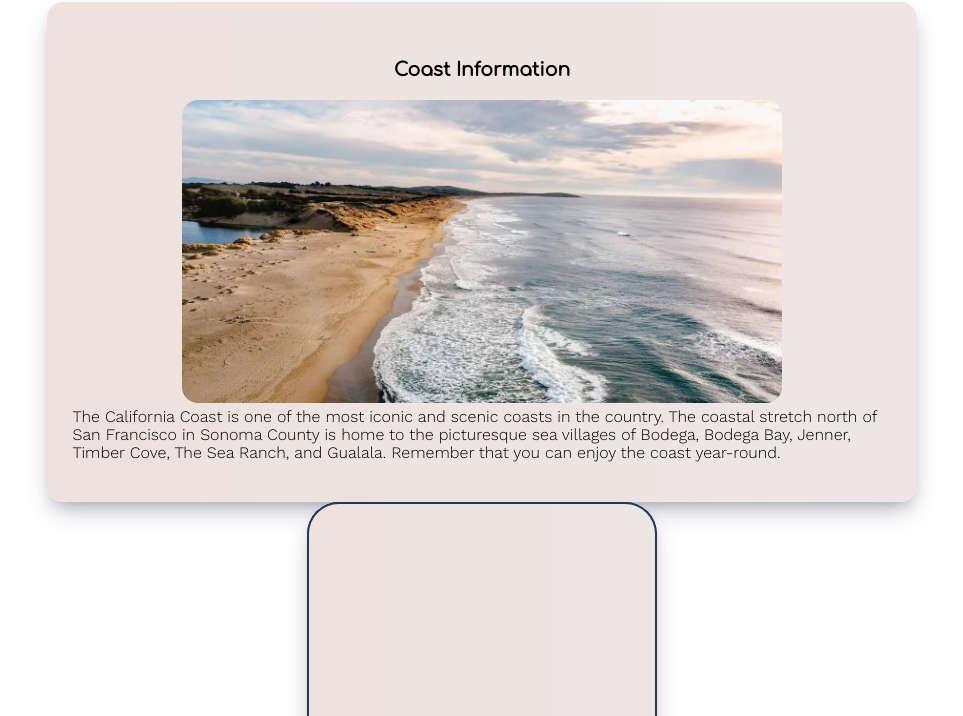
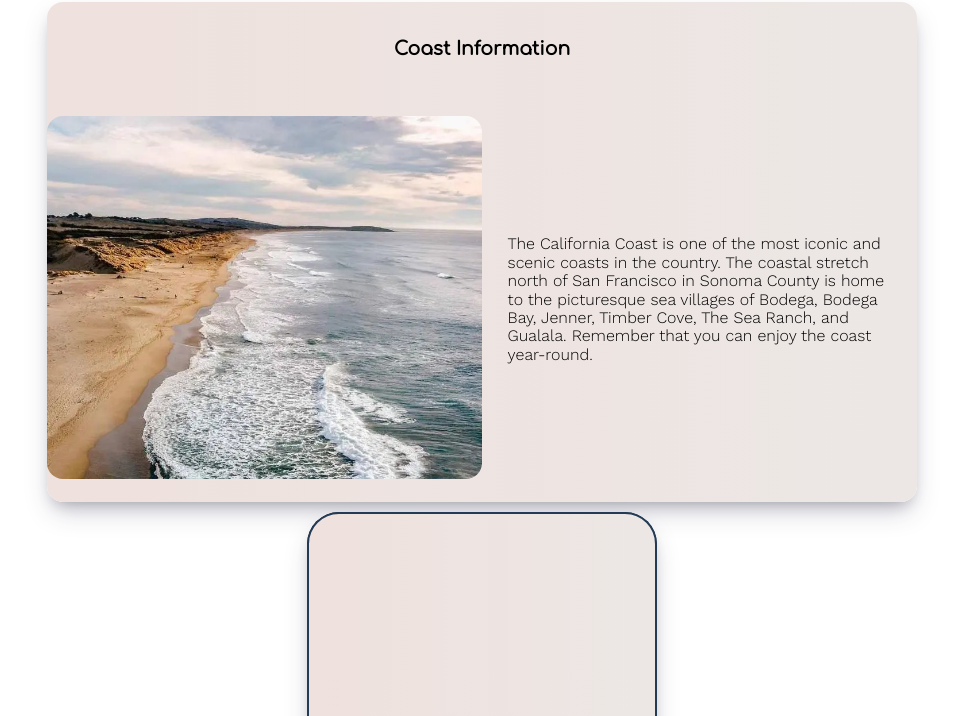
Before and after one commit to nicholas-28/wdd230, a plain HTML site: page finalproject/final.html in a window 1280 px wide. Shown: the part 84-800 px from the top of the page, without its empty margins (158-1121 px from the left). Drawn offline with nearby package versions, Linux system fonts and the light colour scheme; no server answers.

Commit message:
grid fix coast

```diff
--- a/finalproject/css/large.css
+++ b/finalproject/css/large.css
@@ -10,4 +10,27 @@
         max-width: 600px;
       }
 
+      div.coast {
+        display: grid;
+        grid-template-columns: 1fr 1fr;
+        grid-template-rows: auto auto;
+        background:linear-gradient(to left,#ece7e5, #efe1dd);
+        box-shadow: rgba(50, 50, 93, 0.25) 0px 13px 27px -5px, rgba(0, 0, 0, 0.3) 0px 8px 16px -8px;
+        border-radius: 1rem;
+        justify-items: center;
+        align-items: center;
+
+      }
+      .coast h3 {
+          grid-column:1/3 ;
+          grid-row: 1;
+      }
+      .coast picture {
+          grid-column:1/2 ;
+          grid-row: 2;
+      }
+      .coast p {
+          grid-column:2/3 ;
+          grid-row: 2;
+      }
     }
--- a/finalproject/css/medium.css
+++ b/finalproject/css/medium.css
@@ -54,4 +54,6 @@
     .coast-picture img {
         max-width: 400px;
       }
+
+
     }
--- a/finalproject/css/small.css
+++ b/finalproject/css/small.css
@@ -272,6 +272,14 @@ main{
   margin: 0 auto;
 
 }
+/*-----------CONTAINER----------*/
+
+.container-main {
+  display: grid;
+  grid-template-columns: 1fr;
+  grid-template-rows: 1fr 1fr;
+  grid-gap: 10px;
+}
 
 /*----------WEATHER----------*/
 .weather-container {
@@ -361,7 +369,7 @@ main{
   max-width: 260px;
   border-radius: 1rem;
 }
-div.coast {
+/*div.coast {
   display: flex;
   flex-direction: column;
   align-items: center;
@@ -369,17 +377,19 @@ div.coast {
   background:linear-gradient(to left,#ece7e5, #efe1dd);
   box-shadow: rgba(50, 50, 93, 0.25) 0px 13px 27px -5px, rgba(0, 0, 0, 0.3) 0px 8px 16px -8px;
   border-radius: 1rem;
+}*/
+div.coast {
+  display: grid;
+  grid-template-columns: 1fr;
+  grid-template-rows: auto;
+  background:linear-gradient(to left,#ece7e5, #efe1dd);
+  box-shadow: rgba(50, 50, 93, 0.25) 0px 13px 27px -5px, rgba(0, 0, 0, 0.3) 0px 8px 16px -8px;
+  border-radius: 1rem;
+  justify-items: center
 }
 
 
 
-/*-----------CONTAINER----------*/
-
-.container-main {
-  display: grid;
-  grid-template-columns: 1fr;
-  grid-template-rows: 1fr 1fr;
-}
 
 /*-----------MIX------------*/
 
--- a/finalproject/final.html
+++ b/finalproject/final.html
@@ -61,12 +61,11 @@
                 <picture class="coast-picture">
                     <source media="(max-width: 559px)" srcset="images/coastsmall.webp">
                     <source media="(max-width: 1023px)" srcset="images/coastmedium.webp">
-                    <img class="load" src="images/coastlarge.webp" alt="coast">
+                    <img class="load" src="images/coastmedium.webp" alt="coast">
                 </picture>
                 <p>
                     The California Coast is one of the most iconic and scenic coasts in the country. The coastal stretch north of San Francisco in Sonoma County is home to the picturesque sea villages of Bodega, Bodega Bay, Jenner, Timber Cove, The Sea Ranch, and Gualala. Remember that you can enjoy the coast year-round.
                 </p>
-
             </div>
             <div class="weather-container">
                 <section class="weather">
```
